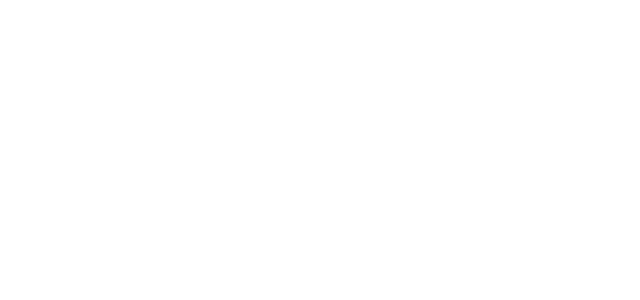
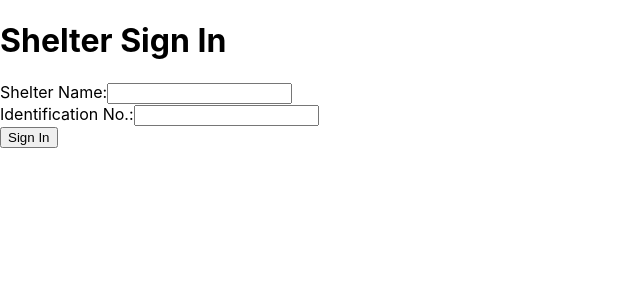
Before and after one commit to nicolec082202/ShellHacks2024_N-TV, a React (Create React App) app in the folder sheltershare/: page /ShelterSignIn in a window 1280 px wide. Before the commit this address had no page. Shown: the top 300 px of the page, without its empty margins (0-640 px from the left). Built offline with nearby package versions, Linux system fonts and the light colour scheme.

Commit message:
sign in pages

```diff
--- a/package.json
+++ b/package.json
@@ -1,5 +1,8 @@
 {
   "dependencies": {
-    "react-router-dom": "^6.26.2"
+    "express": "^4.21.0",
+    "mysql2": "^3.11.3",
+    "react-router-dom": "^6.26.2",
+    "sequelize": "^6.37.3"
   }
 }
--- a/sheltershare/src/App.js
+++ b/sheltershare/src/App.js
@@ -4,6 +4,10 @@
 import HomePage from './HomePage';
 import DonorSignUpPage from './DonorSignUpPage';
 import ShelterSignUpPage from './ShelterSignUpPage';
+import DonorHomePage from './DonorHomePage';
+import ShelterHomePage from './ShelterHomePage';
+import ShelterSignInPage from './ShelterSignInPage';
+import DonorSignInPage from './DonorSignInPage';
 
 function App() {
   return (
@@ -12,6 +16,11 @@
         <Route path ="/" element={<HomePage/>} />
         <Route path="/DonorSignUp" element={<DonorSignUpPage/>} />
         <Route path="/ShelterSignUp" element={<ShelterSignUpPage/>} />
+        <Route path="/DonorSignIn" element={<DonorSignInPage/>} />
+        <Route path="/ShelterSignIn" element={<ShelterSignInPage/>} />
+        <Route path="/DonorHomePage" element={<DonorHomePage/>} />
+        <Route path="/ShelterHomePage" element={<ShelterHomePage/>} />
+
         </Routes>
     </div>
   );
--- /dev/null
+++ b/sheltershare/src/DonorHomePage.js
@@ -0,0 +1,16 @@
+import React from 'react';
+
+function DonorHomePage(){
+
+return(
+
+    <div>
+
+        <h1>Donor Home Page</h1>
+    </div>
+
+);
+
+}
+
+export default DonorHomePage;
--- /dev/null
+++ b/sheltershare/src/DonorSignInForm.js
@@ -0,0 +1,61 @@
+import React, { useState } from 'react';
+import { useNavigate } from 'react-router-dom'; // Import useNavigate
+
+
+function DonorSignInForm() {
+  // Define state variables for email and password
+  const [email, setEmail] = useState('');
+  const [password, setPassword] = useState('');
+  const navigate = useNavigate(); // Initialize the navigate hook
+
+
+  // Handle form submission
+  const handleSubmit = (e) => {
+    e.preventDefault(); // Prevent page reload
+
+    // Perform sign-in logic (e.g., authenticate user)
+    console.log('Sign-in form submitted: ', { email, password });
+
+    // Example: You could call an API or service here
+    // signInWithEmail(email, password);
+
+    navigate('/DonorHomePage');
+
+
+  };
+
+  return (
+    <div>
+      <form onSubmit={handleSubmit}>
+        <div>
+          <label>
+            Email:
+            <input
+              type="email"
+              value={email}
+              onChange={(e) => setEmail(e.target.value)}
+              required
+            />
+          </label>
+        </div>
+
+        <div>
+          <label>
+            Password:
+            <input
+              type="password"
+              value={password}
+              onChange={(e) => setPassword(e.target.value)}
+              required
+            />
+          </label>
+        </div>
+
+        {/* Sign In button */}
+        <button type="submit">Sign In</button>
+      </form>
+    </div>
+  );
+}
+
+export default DonorSignInForm;
--- /dev/null
+++ b/sheltershare/src/DonorSignInPage.js
@@ -0,0 +1,18 @@
+import React from 'react';
+import DonorSignInForm from './DonorSignInForm';
+
+function DonorSignInPage(){
+    return(
+
+        <div>
+            <h1>Donor Sign In</h1>
+
+            <DonorSignInForm/>
+
+        </div>
+
+    );
+
+}
+
+export default DonorSignInPage;
--- a/sheltershare/src/DonorSignUpForm.js
+++ b/sheltershare/src/DonorSignUpForm.js
@@ -1,4 +1,5 @@
 import React, { useState } from 'react';
+import { useNavigate } from 'react-router-dom'; // Import useNavigate
 
 function DonorSignUpForm() {
   // Step 2: Define state variables for each input field
@@ -7,13 +8,19 @@
   const [address, setAddress] = useState('');
   const [password, setPassword] = useState('');
 
+  const navigate = useNavigate(); // Initialize the navigate hook
+
+
   // Step 3: Handle form submission
   const handleSubmit = (e) => {
     e.preventDefault(); // Prevent page reload
 
     // Perform form submission logic (e.g., send data to an API)
     console.log('Form submitted: ', { name, email, address, password });
-  };
+
+    navigate('/DonorHomePage');
+
+};
 
   return (
     <div>
@@ -71,6 +78,8 @@
         {/* Step 5: Add submit button */}
         <button type="submit">Submit</button>
       </form>
+
+      <button onClick={() => navigate('/DonorSignIn')}>Already have an account? Sign In</button>
     </div>
   );
 }
--- /dev/null
+++ b/sheltershare/src/ShelterHomePage.js
@@ -0,0 +1,16 @@
+import React from 'react';
+
+function ShelterHomePage(){
+
+return(
+
+    <div>
+
+        <h1>Shelter Home Page</h1>
+    </div>
+
+);
+
+}
+
+export default ShelterHomePage;
--- /dev/null
+++ b/sheltershare/src/ShelterSignInForm.js
@@ -0,0 +1,59 @@
+import React, { useState } from 'react';
+import { useNavigate } from 'react-router-dom'; // Import useNavigate
+
+
+function ShelterSignInForm() {
+  // Define state variables for email and password
+  const [shelterName, setShelterName] = useState('');
+  const [identificationNumber, setIdentificationNumber] = useState('');
+  const navigate = useNavigate(); // Initialize the navigate hook
+
+  // Handle form submission
+  const handleSubmit = (e) => {
+    e.preventDefault(); // Prevent page reload
+
+    // Perform sign-in logic (e.g., authenticate user)
+    console.log('Sign-in form submitted: ', { shelterName, identificationNumber });
+
+    // Example: You could call an API or service here
+    // signInWithEmail(email, password);
+
+    navigate('/ShelterHomePage');
+
+  };
+
+  return (
+    <div>
+      <form onSubmit={handleSubmit}>
+        <div>
+          <label>
+            Shelter Name:
+            <input
+              type="shelterName"
+              value={shelterName}
+              onChange={(e) => setShelterName(e.target.value)}
+              required
+            />
+          </label>
+        </div>
+
+        <div>
+          <label>
+            Identification No.:
+            <input
+              type="identificationNumber"
+              value={identificationNumber}
+              onChange={(e) => setIdentificationNumber(e.target.value)}
+              required
+            />
+          </label>
+        </div>
+
+        {/* Sign In button */}
+        <button type="submit">Sign In</button>
+      </form>
+    </div>
+  );
+}
+
+export default ShelterSignInForm;
--- /dev/null
+++ b/sheltershare/src/ShelterSignInPage.js
@@ -0,0 +1,17 @@
+import React from 'react';
+import ShelterSignInForm from './ShelterSignInForm';
+
+function ShelterSignInPage(){
+    return(
+
+        <div>
+            <h1>Shelter Sign In</h1>
+
+            <ShelterSignInForm/>
+        </div>
+    );
+
+
+}
+
+export default ShelterSignInPage;
--- a/sheltershare/src/ShelterSignUpForm.js
+++ b/sheltershare/src/ShelterSignUpForm.js
@@ -1,4 +1,6 @@
 import React, { useState } from 'react';
+import { useNavigate } from 'react-router-dom'; // Import useNavigate
+
 
 function ShelterSignUpForm() {
   // Step 2: Define state variables for each input field
@@ -6,13 +8,18 @@
   const [shelterAddress, setShelterAddress] = useState('');
   const [identificationNumber, setIdentificationNumber] = useState('');
 
+  const navigate = useNavigate(); // Initialize the navigate hook
+
   // Step 3: Handle form submission
   const handleSubmit = (e) => {
     e.preventDefault(); // Prevent page reload
 
     // Perform form submission logic (e.g., send data to an API)
     console.log('Form submitted: ', { shelterName, shelterAddress, identificationNumber });
-  };
+
+    navigate('/ShelterHomePage');
+
+};
 
   return (
     <div>
@@ -58,6 +65,8 @@
         {/* Step 5: Add submit button */}
         <button type="submit">Submit</button>
       </form>
+
+      <button onClick={() => navigate('/ShelterSignIn')}>Already have an account? Sign In</button>
     </div>
   );
 }
```
Also changed, not shown: 1 other file (tests, documents, lock files or other folders).
